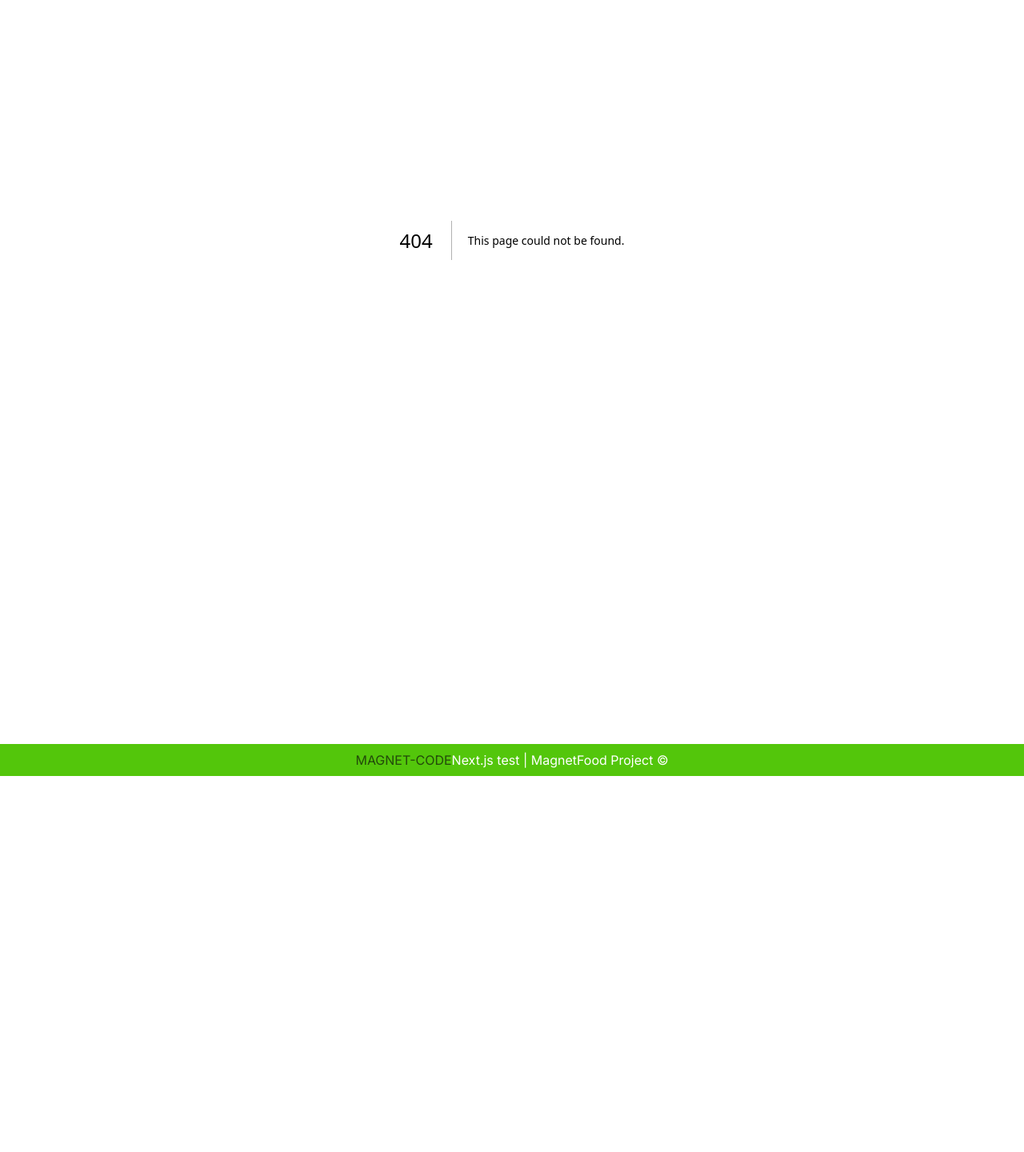
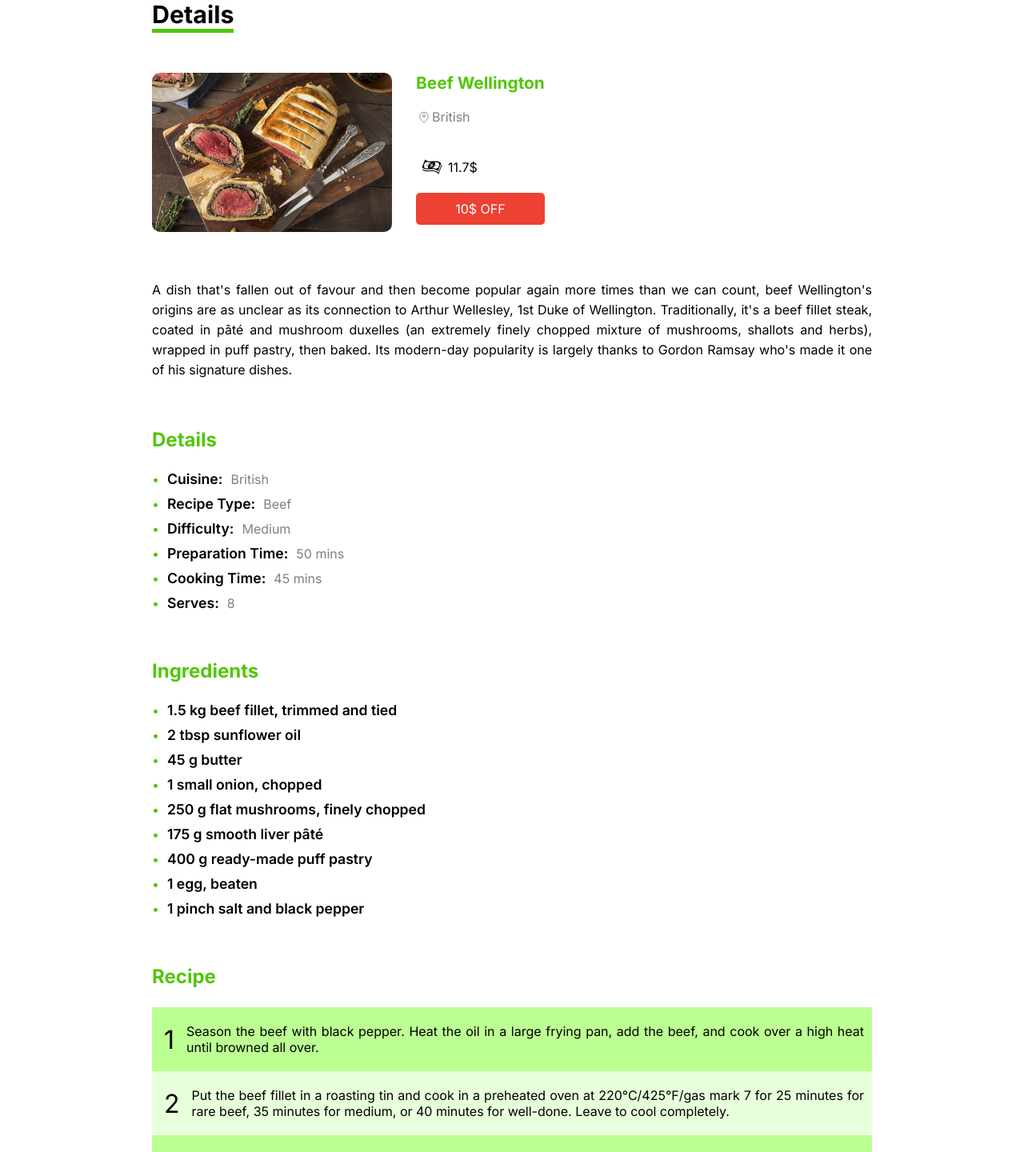
Before and after one commit to MAGNET-CODE/Magnet-Food, a Next.js app: page /menu/1 in a window 1280 px wide. Before the commit this address had no page. Shown: the part 164-1604 px from the top of the page at 80% size. Before the commit the page ends 1134 px from the top, so only its background shows below. Built offline with nearby package versions, Linux system fonts and the light colour scheme; data requests are answered from the project's data file.

Commit message:
add-DetailsPage

```diff
--- /dev/null
+++ b/components/templates/DetailsPage.jsx
@@ -0,0 +1,77 @@
+import styles from "./DetailsPage.module.css";
+import Location from "../icons/Location";
+import Dollar from "../icons/Dollar";
+
+function DetailsPage(data) {
+  const {
+    id,
+    name,
+    price,
+    discount,
+    introduction,
+    details,
+    ingredients,
+    recipe,
+  } = data;
+
+  return (
+    <div className={styles.container}>
+      <h2>Details</h2>
+      <div className={styles.subContainer}>
+        <div className={styles.banner}>
+          <img src={`/images/${id}.jpeg`} alt={name} />
+          <div>
+            <h3>{name}</h3>
+            <span className={styles.location}>
+              <Location />
+              {details[0].Cuisine}
+            </span>
+            <span className={styles.price}>
+              <Dollar />
+              {discount ? (price * (100 - discount)) / 100 : price}$
+            </span>
+            {discount ? (
+              <span className={styles.discount}>{discount}$ OFF</span>
+            ) : null}
+          </div>
+        </div>
+        <div className={styles.introduction}>
+          <p>{introduction}</p>
+        </div>
+        <div className={styles.details}>
+          <h4>Details</h4>
+          <ul>
+            {details.map((detail, index) => (
+              <li key={index}>
+                <p>{Object.keys(detail)[0]}: </p>
+                <span>{Object.values(detail)[0]}</span>
+              </li>
+            ))}
+          </ul>
+        </div>
+        <div className={styles.details}>
+          <h4>Ingredients</h4>
+          <ul>
+            {ingredients.map((item, index) => (
+              <li key={index}>
+                <p>{item}</p>
+              </li>
+            ))}
+          </ul>
+        </div>
+        <div className={styles.recipe}>
+          <h4>Recipe</h4>
+          {recipe.map((item, index) => (
+            <div key={index} className={index % 2 ? styles.odd : styles.even}>
+              <span>{index + 1}</span>
+              <p>{item}</p>
+            </div>
+          ))}
+        </div>
+        <button>Add to Cart</button>
+      </div>
+    </div>
+  );
+}
+
+export default DetailsPage;
--- /dev/null
+++ b/components/templates/DetailsPage.module.css
@@ -0,0 +1,155 @@
+.container {
+  max-width: 900px;
+  margin: auto;
+  margin-top: 100px;
+}
+
+.container h2 {
+  border-bottom: 5px solid #53c60b;
+  width: fit-content;
+  margin-bottom: 50px;
+  font-size: 1.9rem;
+}
+
+.banner {
+  display: flex;
+}
+
+.banner img {
+  width: 300px;
+  border-radius: 10px;
+}
+
+.banner div {
+  margin-left: 30px;
+}
+
+.banner h3 {
+  font-size: 1.3rem;
+  color: #53c60b;
+}
+
+.banner span {
+  display: flex;
+  align-items: center;
+}
+
+.location {
+  color: grey;
+  margin: 20px 0 40px;
+}
+
+.discount {
+  background-color: #ed4133;
+  color: white;
+  padding: 10px 0;
+  display: flex;
+  justify-content: center;
+  border-radius: 5px;
+  margin-top: 20px;
+}
+
+.introduction {
+  margin: 60px 0;
+  line-height: 25px;
+  text-align: justify;
+}
+
+.details {
+  margin-bottom: 60px;
+}
+
+.details h4 {
+  font-size: 1.5rem;
+  color: #53c60b;
+  margin: 24px 0;
+}
+
+.details ul {
+  list-style: none;
+}
+
+.details li {
+  display: flex;
+  align-items: center;
+  margin: 10px 0;
+}
+
+.details li::before {
+  content: "• ";
+  color: #53c60b;
+}
+
+.details p {
+  font-size: 1.1rem;
+  font-weight: 600;
+  margin: 0 10px;
+}
+
+.details span {
+  color: grey;
+}
+
+.recipe {
+  margin-bottom: 100px;
+}
+
+.recipe h4 {
+  font-size: 1.5rem;
+  color: #53c60b;
+  margin: 24px 0;
+}
+
+.recipe div {
+  display: flex;
+  align-items: center;
+  padding: 20px 10px;
+  text-align: justify;
+}
+
+.recipe span {
+  font-size: 2rem;
+  margin: 0 15px 0 5px;
+}
+
+.odd {
+  background-color: #e8ffdb;
+}
+
+.even {
+  background-color: #bcff93;
+}
+
+.container button {
+  width: 100%;
+  border: none;
+  background-color: #53c60b;
+  color: white;
+  padding: 15px;
+  font-size: 1.3rem;
+  border-radius: 10px;
+  cursor: pointer;
+  margin-bottom: 100px;
+}
+
+@media (max-width: 900px) {
+  .container {
+    padding: 20px;
+  }
+}
+
+@media (max-width: 600px) {
+  .container {
+    padding: 10px;
+  }
+  .banner {
+    flex-direction: column;
+  }
+  .banner div {
+    margin: 0;
+  }
+  .banner img {
+    width: 100%;
+    margin-bottom: 20px;
+  }
+}
--- /dev/null
+++ b/src/app/menu/[id]/page.js
@@ -0,0 +1,35 @@
+import { notFound } from 'next/navigation';
+import DetailsPage from '../../../../components/templates/DetailsPage';
+import React from 'react';
+
+// تابع برای واکشی داده‌ها
+async function getData() {
+  const res = await fetch('http://localhost:4000/data');
+  if (!res.ok) {
+    throw new Error('Failed to fetch data');
+  }
+  return res.json();
+}
+
+// تابع برای تولید مسیرهای دینامیک
+export async function generateStaticParams() {
+  const data = await getData();
+  const paths = data.slice(0, 10).map((food) => ({
+    id: food.id.toString(),
+  }));
+  return paths;
+}
+
+// کامپوننت جزئیات
+const Details = async ({ params }) => {
+  const data = await getData();
+  const food = data.find((item) => item.id.toString() === params.id);
+
+  if (!food) {
+    notFound();
+  }
+
+  return <DetailsPage {...food} />;
+};
+
+export default Details;
```
